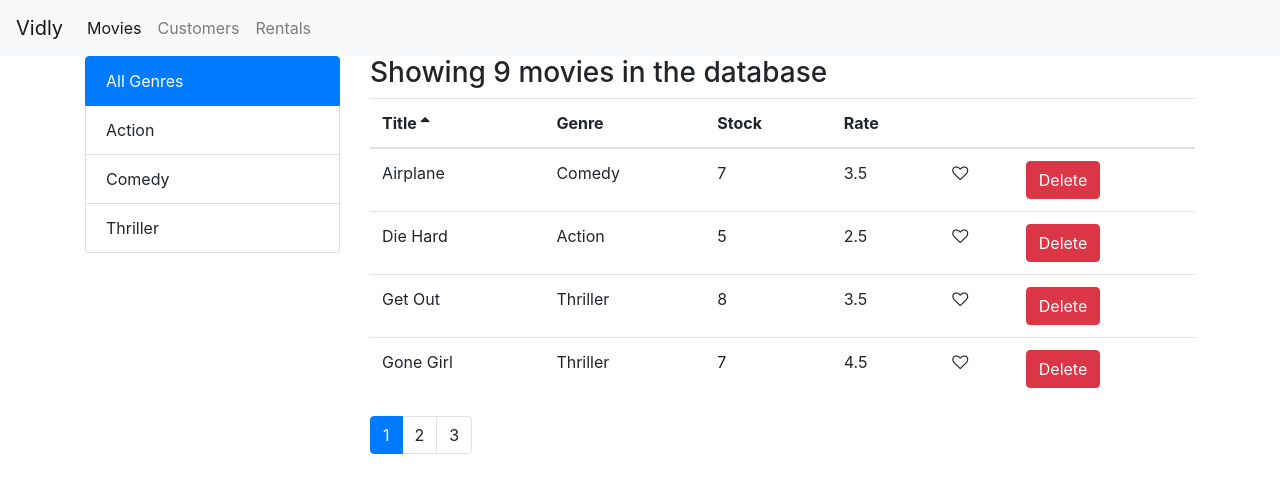
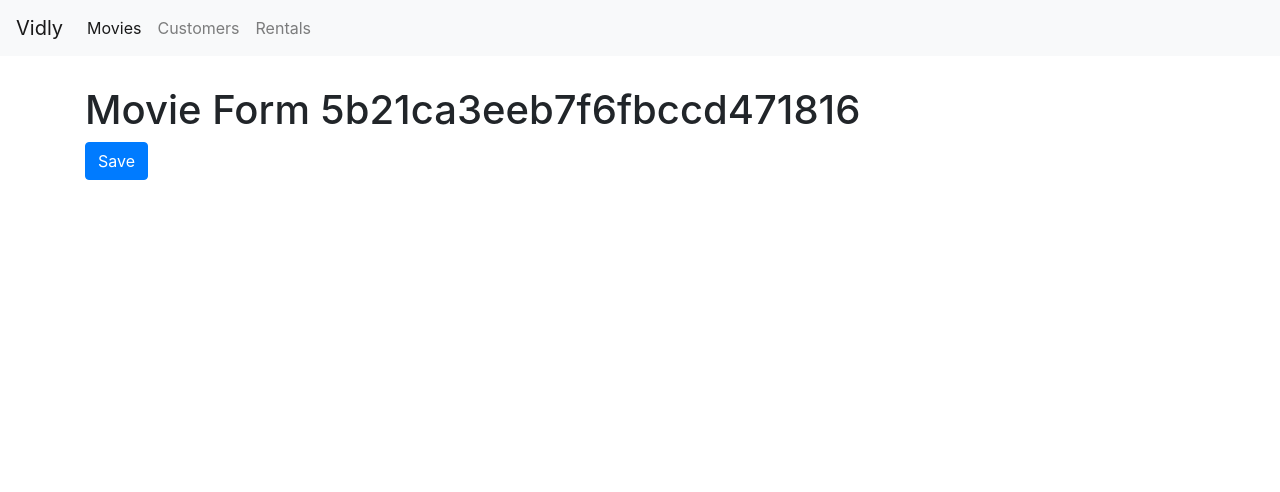
Before and after one commit to jellythewobbly/react-practice, a React (Create React App) app: page /movies/5b21ca3eeb7f6fbccd471816 in a window 1280 px wide. Shown: the top 492 px of the page. Built offline with nearby package versions, Linux system fonts and the light colour scheme.

Commit message:
Done with router implemented

```diff
--- a/src/App.js
+++ b/src/App.js
@@ -1,7 +1,12 @@
 import React, { Component } from 'react';
+import { Route, Switch, Redirect } from 'react-router-dom';
+import Movies from './components/movies';
+import MovieForm from './components/movieForm';
+import NavBar from './components/navBar';
+import Customers from './components/customers';
+import Rentals from './components/rentals';
+import NotFound from './components/notFound';
 import './App.css';
-import Movies from './components/movies';
-import NavBar from './components/common/navBar';
 
 class App extends Component {
 	render() {
@@ -9,7 +14,15 @@
 			<React.Fragment>
 				<NavBar />
 				<main className="container">
-					<Movies />
+					<Switch>
+						<Route path="/movies/:id" component={MovieForm} />
+						<Route path="/movies" component={Movies} />
+						<Route path="/customers" component={Customers} />
+						<Route path="/rentals" component={Rentals} />
+						<Route path="/not-found" component={NotFound} />
+						<Redirect from="/" exact to="movies" />
+						<Redirect to="/not-found" />
+					</Switch>
 				</main>
 			</React.Fragment>
 		);
--- /dev/null
+++ b/src/components/customers.jsx
@@ -0,0 +1,7 @@
+import React from 'react';
+
+const Customers = () => {
+	return <h1>Customers</h1>;
+};
+
+export default Customers;
--- /dev/null
+++ b/src/components/movieForm.jsx
@@ -0,0 +1,17 @@
+import React from 'react';
+
+const MovieForm = ({ match, history }) => {
+	return (
+		<div>
+			<h1>Movie Form {match.params.id}</h1>
+			<button
+				onClick={() => history.push('/movies')}
+				className="btn btn-primary"
+			>
+				Save
+			</button>
+		</div>
+	);
+};
+
+export default MovieForm;
--- a/src/components/moviesTable.jsx
+++ b/src/components/moviesTable.jsx
@@ -1,10 +1,15 @@
 import React, { Component } from 'react';
 import Like from './common/like';
 import Table from './common/table';
+import { Link } from 'react-router-dom';
 
 class MoviesTable extends Component {
 	columns = [
-		{ path: 'title', label: 'Title' },
+		{
+			path: 'title',
+			label: 'Title',
+			content: movie => <Link to={`/movies/${movie._id}`}>{movie.title}</Link>
+		},
 		{ path: 'genre.name', label: 'Genre' },
 		{ path: 'numberInStock', label: 'Stock' },
 		{ path: 'dailyRentalRate', label: 'Rate' },
--- /dev/null
+++ b/src/components/notFound.jsx
@@ -0,0 +1,7 @@
+import React from 'react';
+
+const NotFound = () => {
+	return <h1>Not Found</h1>;
+};
+
+export default NotFound;
--- /dev/null
+++ b/src/components/rentals.jsx
@@ -0,0 +1,7 @@
+import React from 'react';
+
+const Rentals = () => {
+	return <h1>Rentals</h1>;
+};
+
+export default Rentals;
--- a/src/index.css
+++ b/src/index.css
@@ -3,6 +3,10 @@
 	font-family: sans-serif;
 }
 
+.navbar {
+	margin-bottom: 30px;
+}
+
 .clickable {
 	cursor: pointer;
 }
```
Also changed, not shown: src/components/navBar.jsx (renamed from src/components/common/navBar.jsx).
